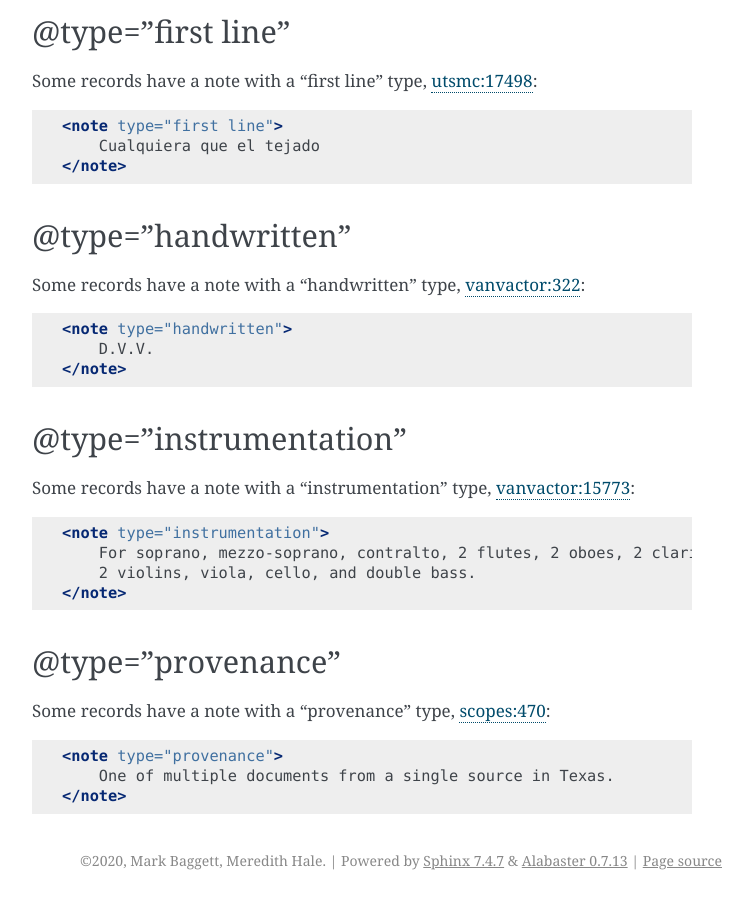
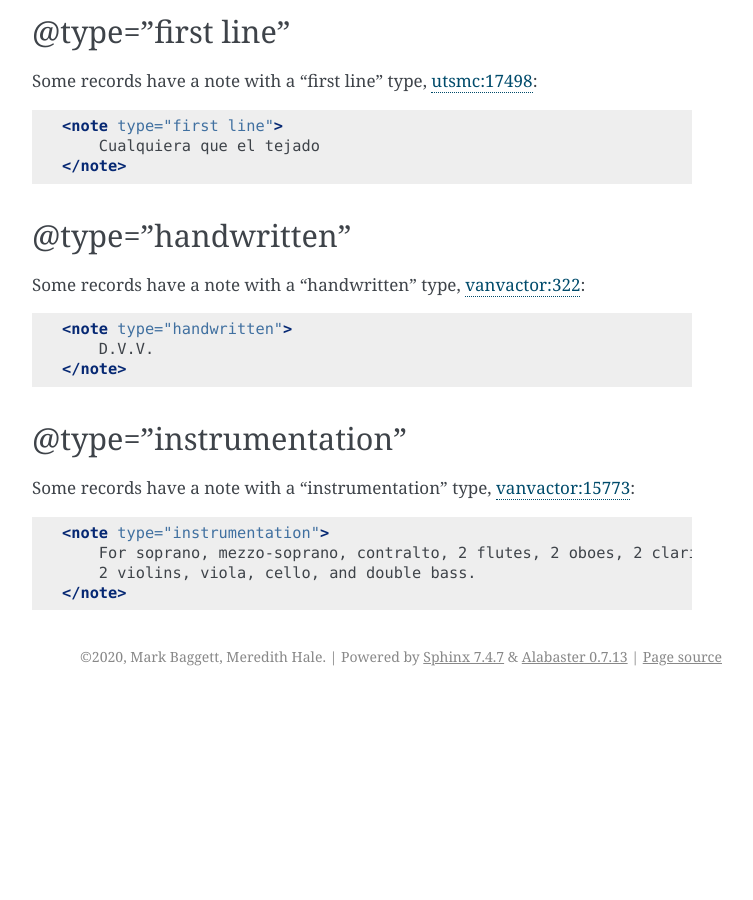
Before and after one commit to UTKcataloging/mods_to_rdf, a Sphinx documentation site: the page built from docs/source/top_level_elements/note.rst, in a window 1280 px wide and 900 px high, scrolled down 3949 px. Shown: the whole window, without its empty margins (388-1141 px from the left). Built offline with Sphinx 7.4.7, drawn with Linux system fonts in a browser that asks for light colours; formulas are drawn with MathJax 3; after the commit the page ends 4645 px from its top, so only the background shows below that.

Commit message:
Remove note[@type="provenance"].

```diff
--- a/docs/source/top_level_elements/note.rst
+++ b/docs/source/top_level_elements/note.rst
@@ -223,14 +223,3 @@ Some records have a note with a "instrumentation" type, `vanvactor:15773 <https:
         For soprano, mezzo-soprano, contralto, 2 flutes, 2 oboes, 2 clarinets, 2 bassoons, 2 horns, 2 trumpets, timpani,
         2 violins, viola, cello, and double bass.
     </note>
-
-@type="provenance"
-------------------
-
-Some records have a note with a "provenance" type, `scopes:470 <https://digital.lib.utk.edu/collections/islandora/object/scopes:470/datastream/MODS>`_:
-
-.. code-block:: xml
-
-    <note type="provenance">
-        One of multiple documents from a single source in Texas.
-    </note>
```
